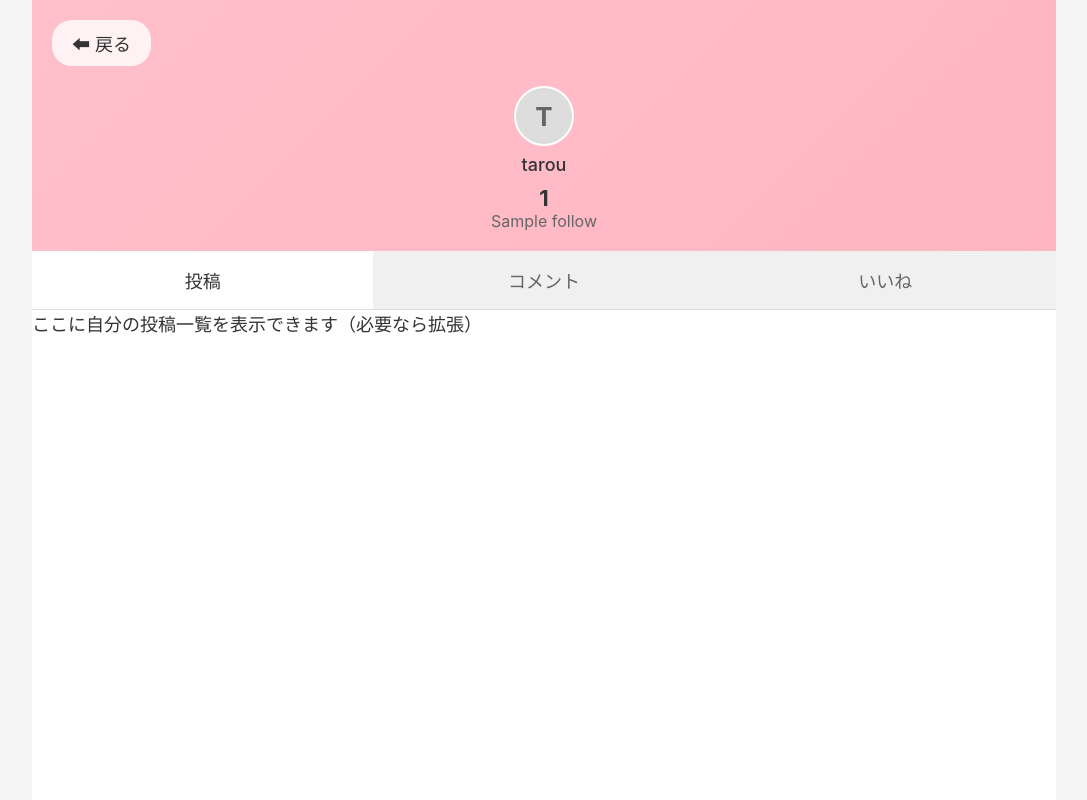
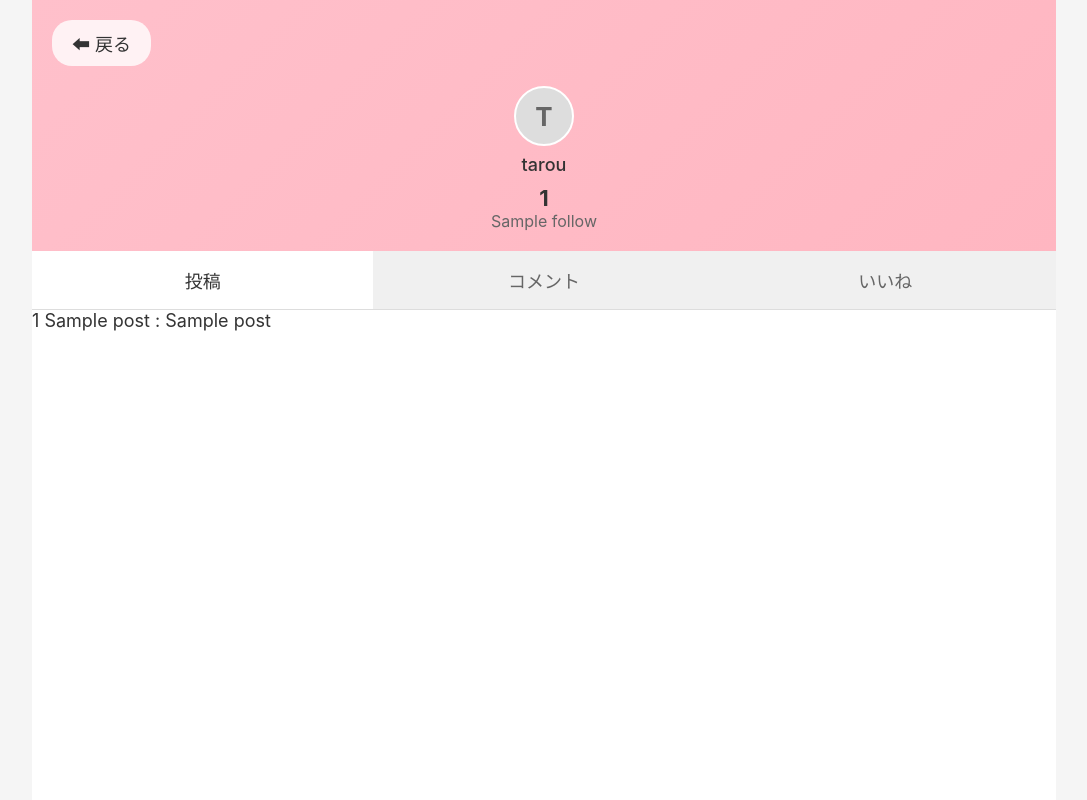
Before and after one commit to itc-s23014/SNS, a Flask app: template websns-app/templates/mypage.html in a window 1280 px wide. Shown: the whole page, without its empty margins (96-1183 px from the left). Run offline with Flask 3, Linux system fonts and the light colour scheme; the template is opened without the code that fills it: most values are stand-ins (such as "Sample title", 1, 10 or a date in 2020).

Commit message:
過去の投稿を取得しました。

```diff
--- a/websns-app/app.py
+++ b/websns-app/app.py
@@ -215,16 +215,25 @@ def mypage():
     my_comments = cursor.fetchall()
     print("my_comments:", my_comments)  # デバッグ用
 
-
+    # 自分の過去の投稿
+    cursor.execute('''
+    SELECT id, content, username FROM Posts WHERE user_id = %s
+''', (user_id,))
+    my_posts = cursor.fetchall()
+    postid = my_posts[0][0] if my_posts else None
+    cursor.execute('''SELECT content, sender_id, post_id FROM messages WHERE post_id = %s''', (postid,))
+    my_comment = cursor.fetchall()
     cursor.close()
     conn.close()
 
     return render_template(
-        'mypage.html',
-        follow=follow_data,
-        liked_posts=liked_posts,
-        my_comments=my_comments
-    )
+    'mypage.html',
+    follow=follow_data,
+    liked_posts=liked_posts,
+    my_comments=my_comments,
+    my_posts=my_posts,
+    my_comment=my_comment
+)
 
 @app.route('/post', methods=['GET'])
 def post_form():
--- a/websns-app/templates/mypage.html
+++ b/websns-app/templates/mypage.html
@@ -39,7 +39,13 @@
         <!-- 投稿一覧（ここは自分の投稿を表示したい場合に拡張）-->
         <main id="posts" class="tab-content active">
             <div class="posts">
-                <p>ここに自分の投稿一覧を表示できます（必要なら拡張）</p>
+            {% for post in my_posts %}
+  <div>
+    <span>{{ post[0] }}</span> <!-- 投稿ID -->
+    <span>{{ post[2] }}</span> <!-- ユーザー名 -->
+    <span>: {{ post[1] }}</span> <!-- 内容 -->
+  </div>
+{% endfor %}
             </div>
         </main>
 
```
